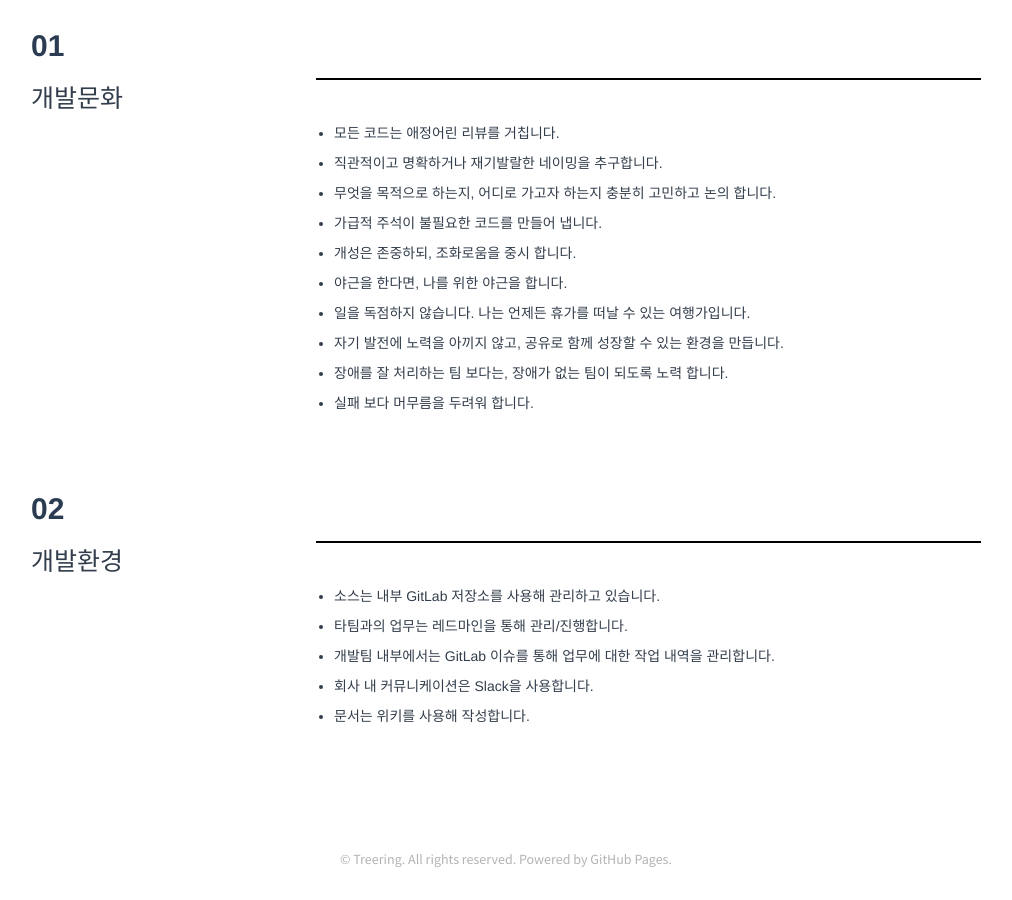
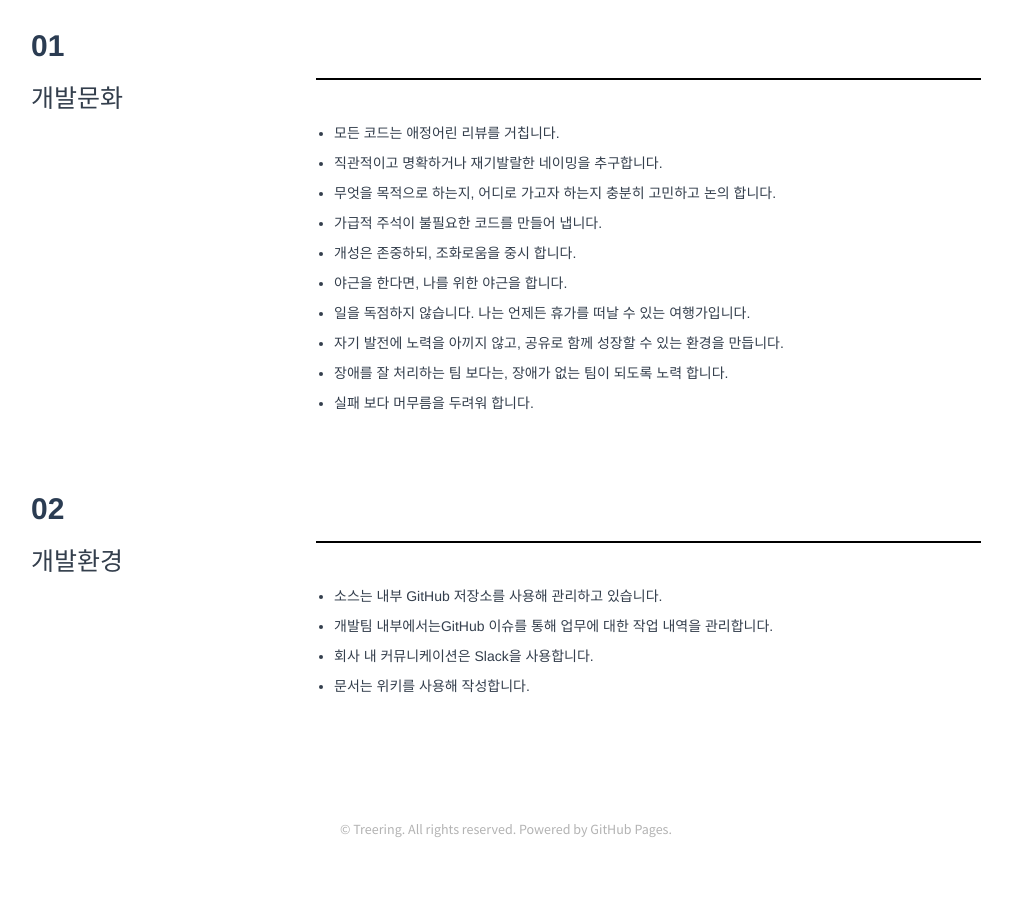
Before and after one commit to ourtreering/ourtreering.github.io, a Jekyll site: the page built from about/index.md, in a window 1280 px wide and 900 px high, scrolled down 1362 px. Shown: the whole window, without its empty margins (134-1146 px from the left). Built offline with Jekyll 4.4.1, drawn with Linux system fonts in a browser that asks for light colours; after the commit the page ends 2232 px from its top, so only the background shows below that.

Commit message:
Update: 개발 환경

```diff
--- a/CNAME
+++ b/CNAME
@@ -1 +1 @@
-ourtreering.github.io
+tech.ourtreering.io
--- a/about/index.md
+++ b/about/index.md
@@ -53,9 +53,8 @@ title: 개발팀 소개
             <div class="content">
                 <h1 class="subtitle">개발환경</h1>
                 <ul class="environment">
-                    <li>소스는 내부 GitLab 저장소를 사용해 관리하고 있습니다.</li>
-                    <li>타팀과의 업무는 레드마인을 통해 관리/진행합니다.</li>
-                    <li>개발팀 내부에서는 GitLab 이슈를 통해 업무에 대한 작업 내역을 관리합니다.</li>
+                    <li>소스는 내부 GitHub 저장소를 사용해 관리하고 있습니다.</li>
+                    <li>개발팀 내부에서는GitHub 이슈를 통해 업무에 대한 작업 내역을 관리합니다.</li>
                     <li>회사 내 커뮤니케이션은 Slack을 사용합니다.</li>
                     <li>문서는 위키를 사용해 작성합니다.</li>
                 </ul>
```
